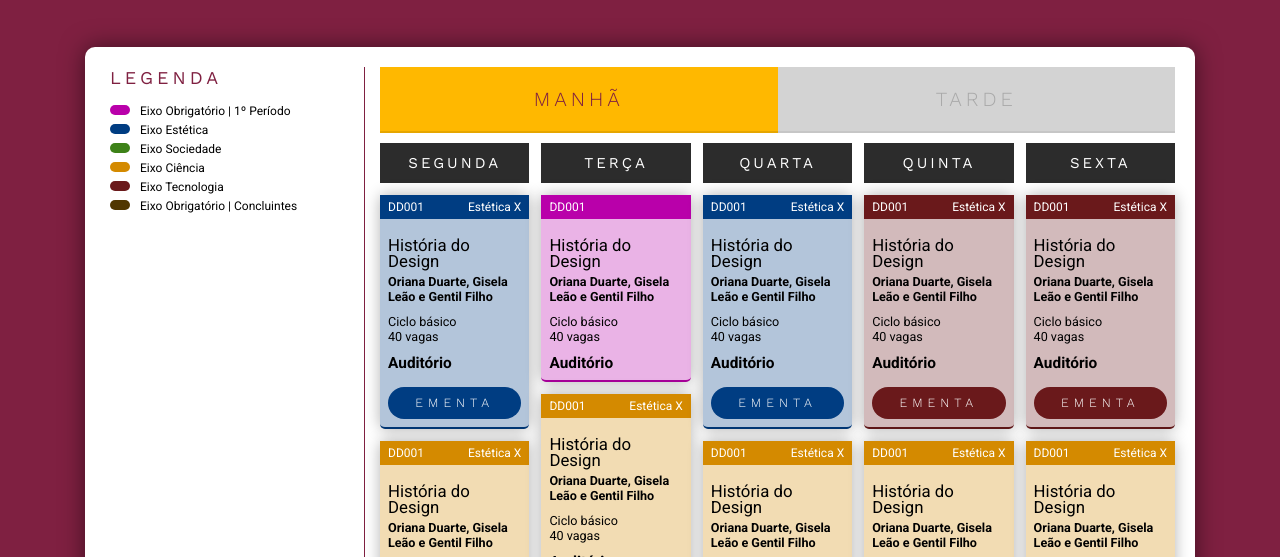
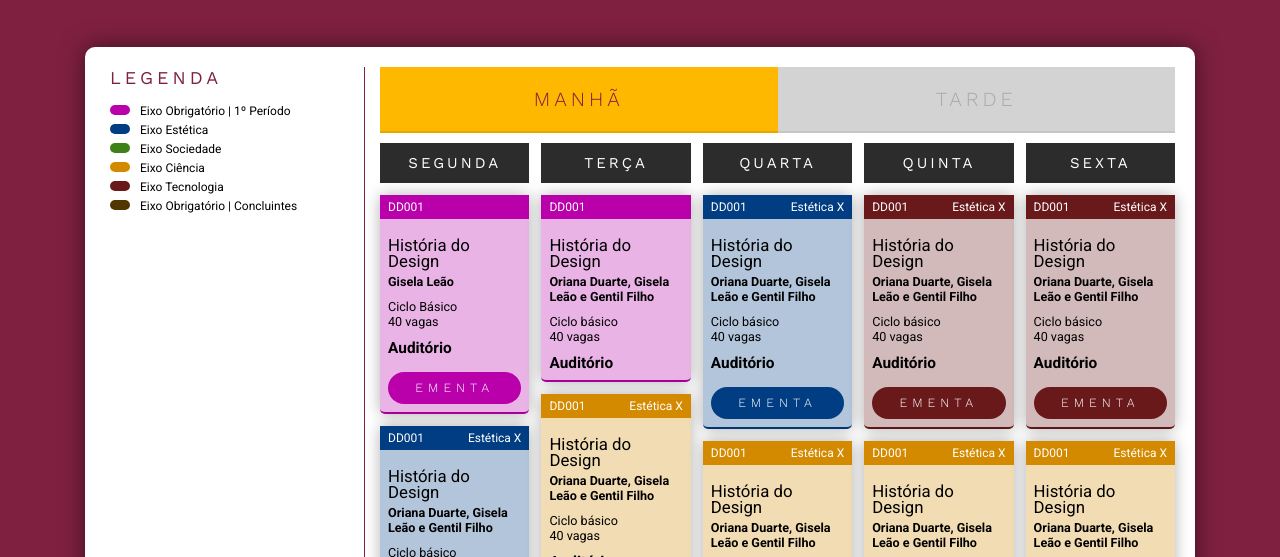
Before and after one commit to ddesignufpe/ddesignufpe.github.io, a website: page index.html in a window 1280 px wide. Shown: the part 234-791 px from the top of the page. Drawn offline with nearby package versions, Linux system fonts and the light colour scheme.

Commit message:
json-based load

```diff
--- a/index.html
+++ b/index.html
@@ -67,7 +67,7 @@
                                 <!--Grupos de Estudo Manhã -->
                                 <div class="segunda">
                                     <div class="dias">Segunda</div>
-
+                                    <div id="DD001"></div>
                                     <div class="grupo estetica">
                                         <div class="codigo">
                                             <span>DD001</span>
--- a/package.json
+++ b/package.json
@@ -4,6 +4,7 @@
   "description": "Grade de Oferta dDesign 2018.1",
   "main": "index.js",
   "scripts": {
+    "start": "lite-server",
     "test": "echo \"Error: no test specified\" && exit 1"
   },
   "keywords": [
@@ -17,6 +18,7 @@
   "devDependencies": {
     "gulp": "^3.9.1",
     "gulp-sass": "^3.1.0",
+    "lite-server": "^2.3.0",
     "node-sass": "^4.7.2"
   }
 }
```
Also changed, not shown: dist/js/cadeiras.json (added), dist/js/scripts.js, 2 other files.
